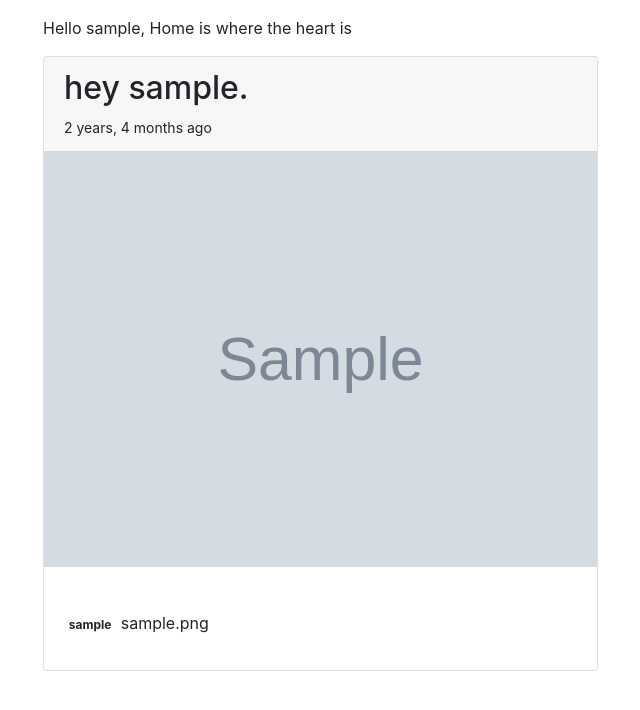
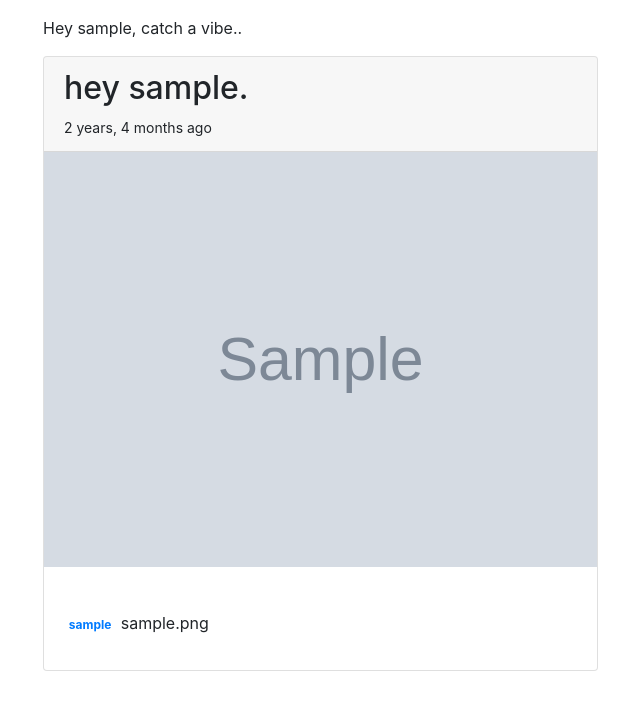
Before and after one commit to Willbeckh/iglive, a Django app: page / in a window 1280 px wide. Shown: the part 62-772 px from the top of the page, without its empty margins (42-682 px from the left). Run offline with Django 4.2, Linux system fonts and the light colour scheme; a user stored in the database is signed in; tables that the repository leaves empty hold one stand-in row (values such as "Sample post"); grey boxes marked "Sample" are stand-in pictures; some libraries are stand-ins or nearby versions.

Commit message:
ch; add route for  viewqing user profile

```diff
--- a/ig_app/templates/ig_app/index.html
+++ b/ig_app/templates/ig_app/index.html
@@ -6,7 +6,7 @@
   <div class="col col-md-12">
     <div class="hero">
       {% if request.user.is_authenticated %}
-      <p class="">Hello {{ request.user }}, Home is where the heart is</p>
+      <p class="">Hey {{ request.user }}, catch a vibe..</p>
       {% endif %}
     </div>
     <div class="posts justify-content-center">
@@ -31,7 +31,11 @@
             <i class="fa-regular fa-heart"></i>
           </label>
           <br />
-          <p class="badge">{{ post.user }}</p>
+          <p class="badge text-dark">
+            <a href="{% url 'igapp:profile' post.user.id %}"
+              >{{ post.user }}</a
+            >
+          </p>
           <span>{{ post.image_caption|truncatechars:15 }}</span>
         </div>
       </div>
```
